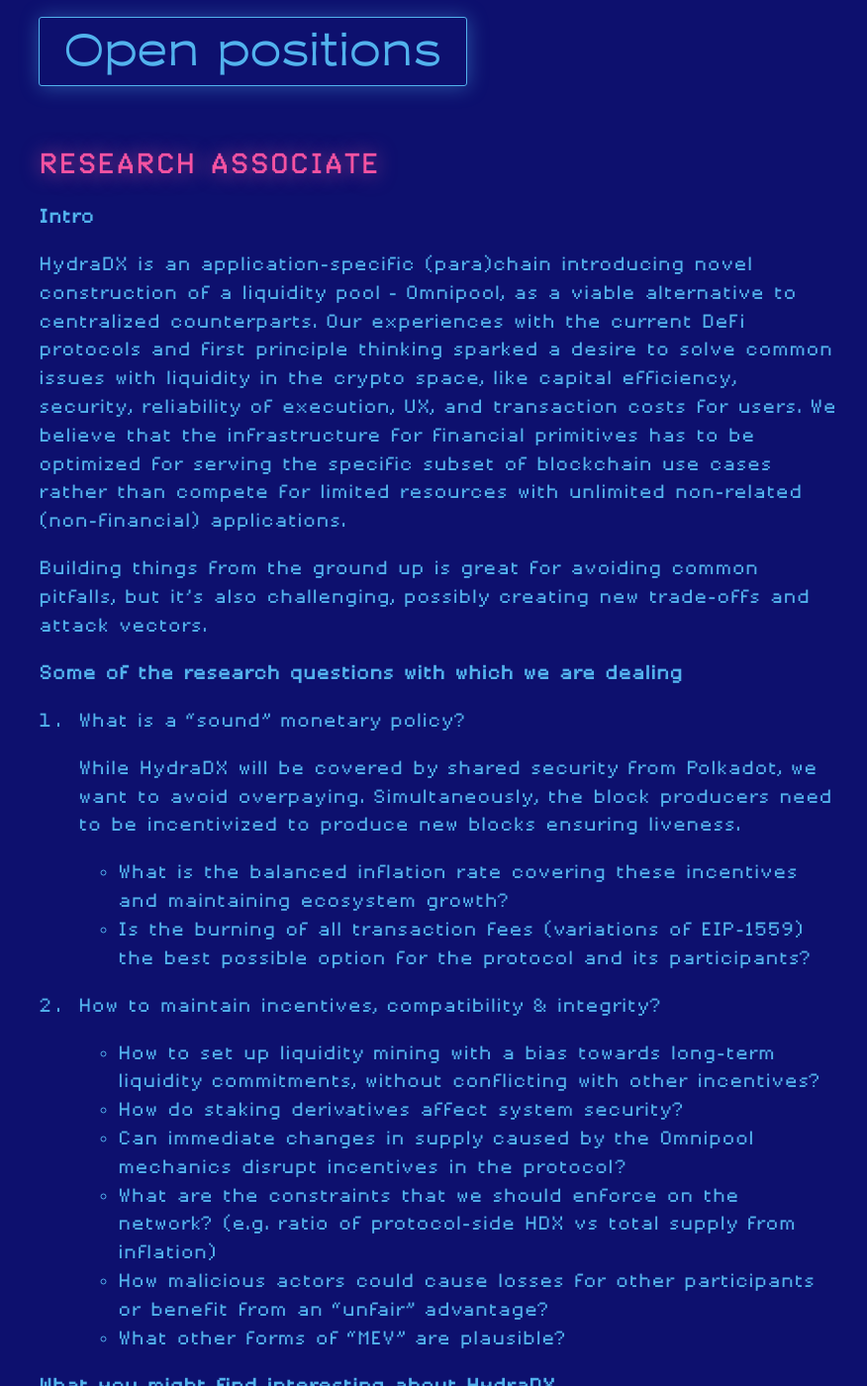
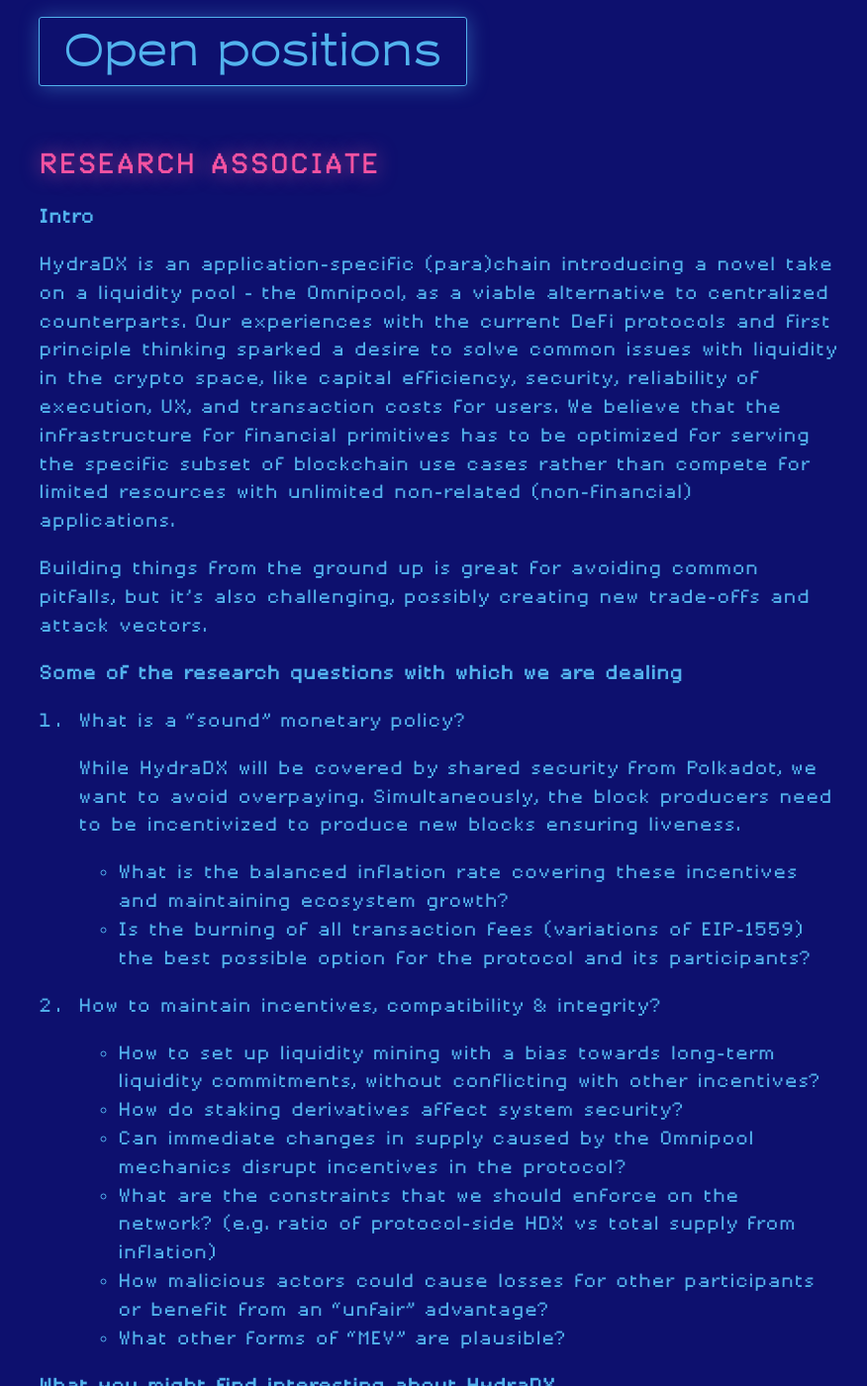
Before and after one commit to galacticcouncil/HydraDX-web-old, a Jekyll site: the page built from jobs.markdown, in a window 1280 px wide and 1400 px high. Shown: the whole window at 99% size, without its empty margins (198-1074 px from the left). Built offline with Jekyll 4.4.1, drawn with Linux system fonts in a browser that asks for light colours; our own code applies the rules of GitHub Pages for plain Markdown files; part of the change alters nothing that is shown; some of the changed text lies outside the part shown.

Commit message:
wording suggestions

```diff
--- a/jobs.markdown
+++ b/jobs.markdown
@@ -9,7 +9,7 @@ style: jobs
 
 **Intro**
 
-HydraDX is an application-specific (para)chain introducing novel construction of a liquidity pool - Omnipool, as a viable alternative to centralized counterparts. Our experiences with the current DeFi protocols and first principle thinking sparked a desire to solve common issues with liquidity in the crypto space, like capital efficiency, security, reliability of execution, UX, and transaction costs for users. We believe that the infrastructure for financial primitives has to be optimized for serving the specific subset of blockchain use cases rather than compete for limited resources with unlimited non-related (non-financial) applications.
+HydraDX is an application-specific (para)chain introducing a novel take on a liquidity pool - the Omnipool, as a viable alternative to centralized counterparts. Our experiences with the current DeFi protocols and first principle thinking sparked a desire to solve common issues with liquidity in the crypto space, like capital efficiency, security, reliability of execution, UX, and transaction costs for users. We believe that the infrastructure for financial primitives has to be optimized for serving the specific subset of blockchain use cases rather than compete for limited resources with unlimited non-related (non-financial) applications.
 
 Building things from the ground up is great for avoiding common pitfalls, but it's also challenging, possibly creating new trade-offs and attack vectors.
 
@@ -33,8 +33,8 @@ Building things from the ground up is great for avoiding common pitfalls, but it
 
 **What you might find interesting about HydraDX**
 
-* It is a Nominated PoS system that can avoid the notorious [rich getting richer](https://vitalik.ca/general/2020/11/06/pos2020.html) issue in most of the PoS networks.
-* It strives to be a vertically integrated protocol, preserving values for its users rather than leaking them out of the system.
+* We use a Nominated PoS consensus mechanism that can avoid the notorious [rich getting richer](https://vitalik.ca/general/2020/11/06/pos2020.html) issue in most of the traditional PoS networks.
+* We strive to be a vertically integrated protocol, preserving values for its users rather than leaking them out of the system.
 
 **Requirements (not mandatory, but preferably)**
 
```
